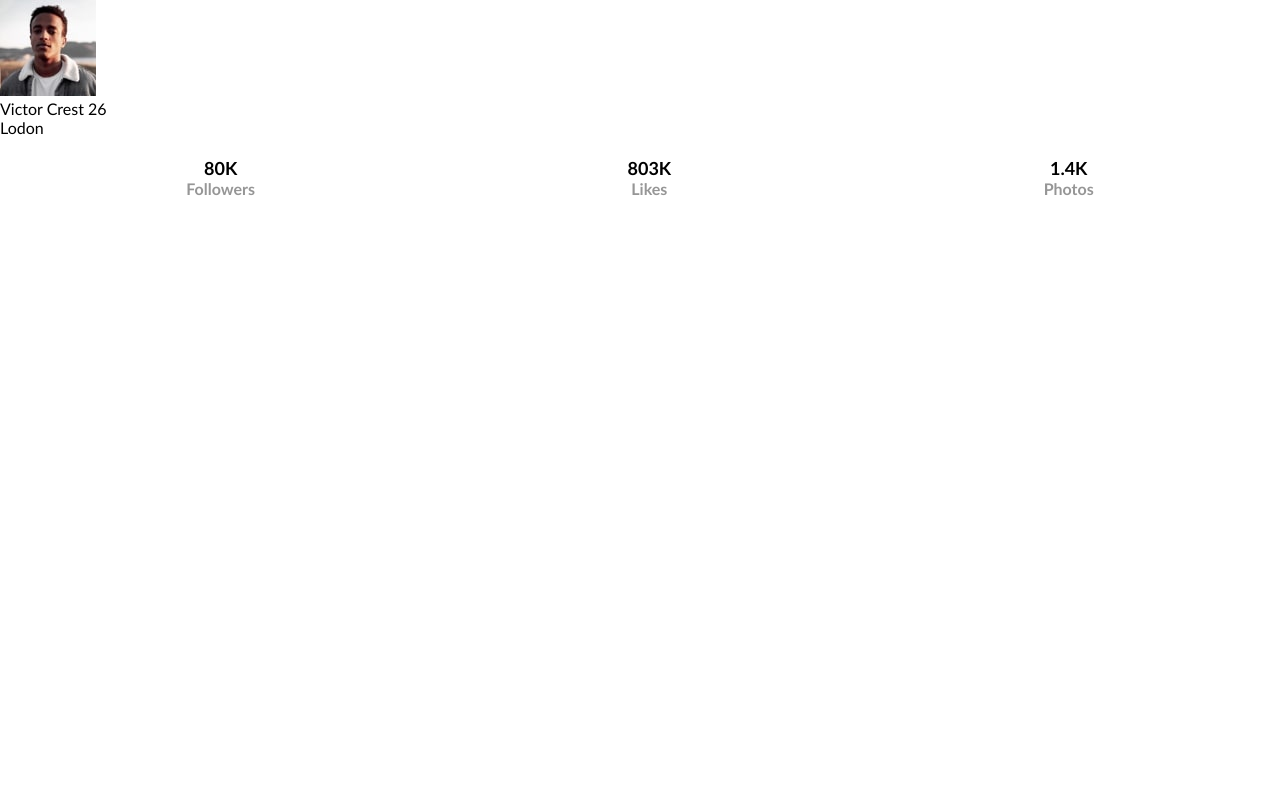
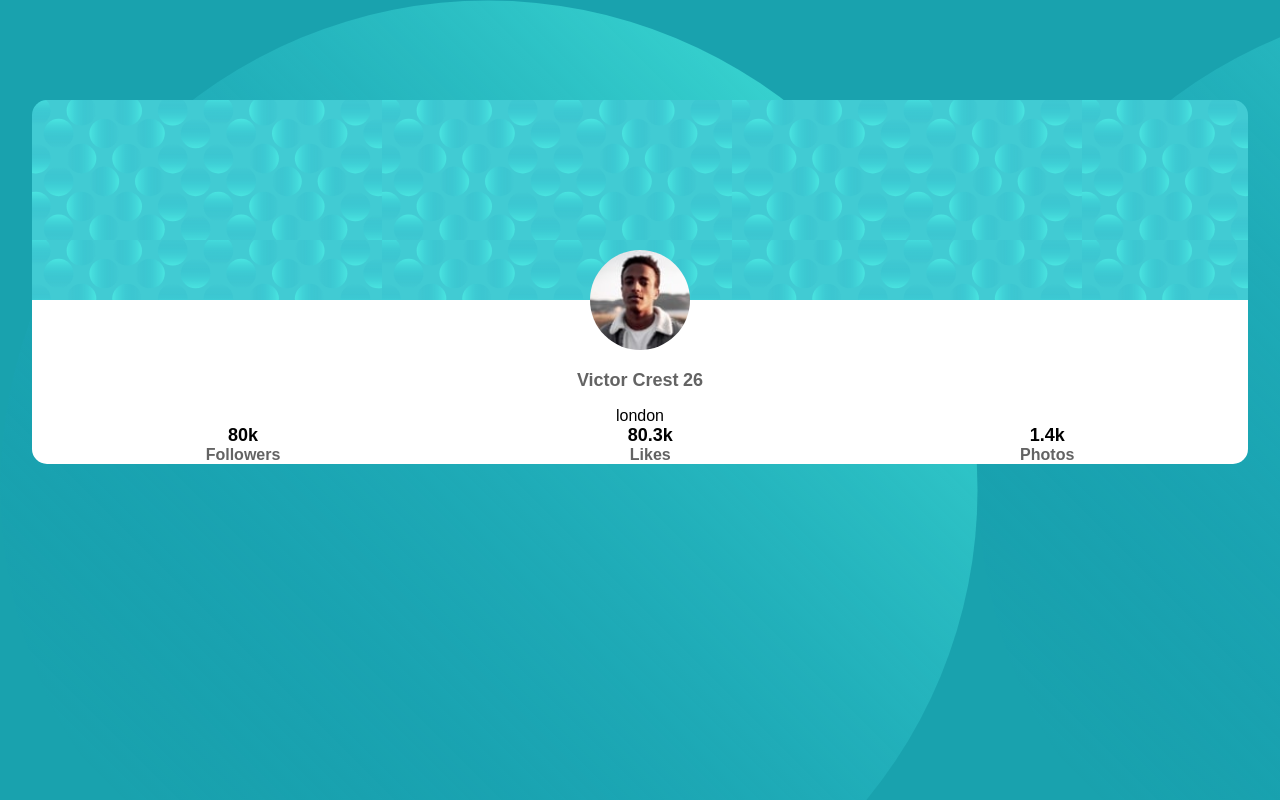
Before and after one commit to kevinalex1/profile-card-component, a plain HTML site: page index.html in a window 1280 px wide. Drawn offline with Linux system fonts and the light colour scheme.

Commit message:
mi componente

```diff
--- a/index.html
+++ b/index.html
@@ -15,32 +15,39 @@
   </style>
 </head>
 <body>
-    <section class="main"></section>
-    <div></div>
-    <div>
-        <div>
-            <img src="./images/image-victor.jpg" alt="Victor' plc"/>
+    <div class="conteiner">
+    <section class="main">
+      <div class="background"></div>
+      <div class="data">
+        <div class="image-profile">
+          <img src="./images/image-victor.jpg" alt="Victor's picture">
         </div>
-        <div>
+        <div class="data_details">
           <span>Victor Crest</span>
           <span>26</span>
         </div>
-        <span>Lodon</span>
+        <div>
+          <span>london</span>
         </div>
+        <div></div>
+      </div>
+    </section>
+
       <footer>
         <div>
-
-            <span class="subtitle"> 80K</span>
-            <span class="letters">Followers</span>
+          <span class="subtitle">80k</span>
+          <span class="letters">Followers </span>
         </div>
         <div>
-            <span class="subtitle">803K</span>
+          <span class="subtitle">80.3k</span>
           <span class="letters">Likes</span>
         </div>
         <div>
-            <span class="subtitle">1.4K</span>
+          <span class="subtitle">1.4k</span>
           <span class="letters">Photos</span>
         </div>
       </footer>
+    </div>
     </body>
+
 </html>
--- a/styles.css
+++ b/styles.css
@@ -1,35 +1,85 @@
 :root {
-    --DarkCyan: hsl(185, 75%, 39%);
-    --VeryDarkDesaturatedblue: hsl(229, 23%, 23%);
-    --Darkgrayisblue: hsl(227, 10%, 46%);
-    --Darkgray: hsl(0, 0%, 59%);
-    --Fontsize: 18px
+    --DarkCyan:  hsl(185,75%,39%);
+    --veryDarkDesatured: blue: hsl(185,75%,39%);
+    --DarkGrayishBlue: hsl(185,75%,39%);
+    --darkGray: hsl(0,0%,39%);
+    --fontSize: 18px
 }
 body{
-    font-family: 'Trebuchet MS', 'Lucida Sans Unicode', 'Lucida Grande', 'Lucida Sans', Arial, sans-serif;
+    font-family: 'Kumbh Sans', sans-serif;
+    background-color: var(--DarkCyan);
+    background-image: url(./images/bg-pattern-top.svg);
     margin: 0;
     padding: 0;
     box-sizing: border-box;
+}
+.conteiner{
+    width: 95%;
+    margin: 100px auto;
+    border-radius: 15px;
+    overflow: hidden;
+}
+.background{
+    height: 200px;
+    background-image: url(./images/bg-pattern-card.svg);
+}
+.data{
+    display: flex;
+    flex-direction: column;
+    align-items: center;
+    position: relative;
+    background-color: white;
+}
+.data > span{
+    margin-bottom: 28px;
+    color: var(--darkGray);
+
+}
+.image-profile{
+    border-radius: 50%;
+    height: 100px;
+    overflow: hidden;
+    border: 2px white;
+    margin-bottom: 28px;
+    position: absolute;
+    top: -50px;
+}
+.image-profile img{
+    height: 100%;
+}
+.data_details {
+    margin-bottom: 16px;
+    margin-top: 70px;
+}
+.data_details span:nth-child(1){
+    font-weight: 700;
+    color: var(--darkGray);
+    font-size: var(--fontSize);
+}
+.data_details span:nth-child(2){
+    font-weight: 700;
+    color: var(--darkGray);
+    font-size: var(--fontSize);
 }
 footer{
     display: flex;
     align-content: center;
     justify-content: space-around;
-    height: 80px;
+    height: 80;
+    border-top: 2px var(--darkGray);
+    background-color: white;
 }
-footer div{
+footer div {
     display: flex;
     flex-direction: column;
     align-items: center;
     justify-content: center;
-    border-top: 2px var(--Darkgray);
+}
+.letters{
+    font-weight: 700;
+    color:var(--darkGray)
 }
 .subtitle{
     font-weight: 700;
-    font-size: var(--Fontsize);
+    font-size: var(--fontSize);
 }
-.letters{
-    font-weight: 700;
-    color: var(--Darkgray);
-
-}
```
Lines whose indentation alone changed are shown as unchanged.
